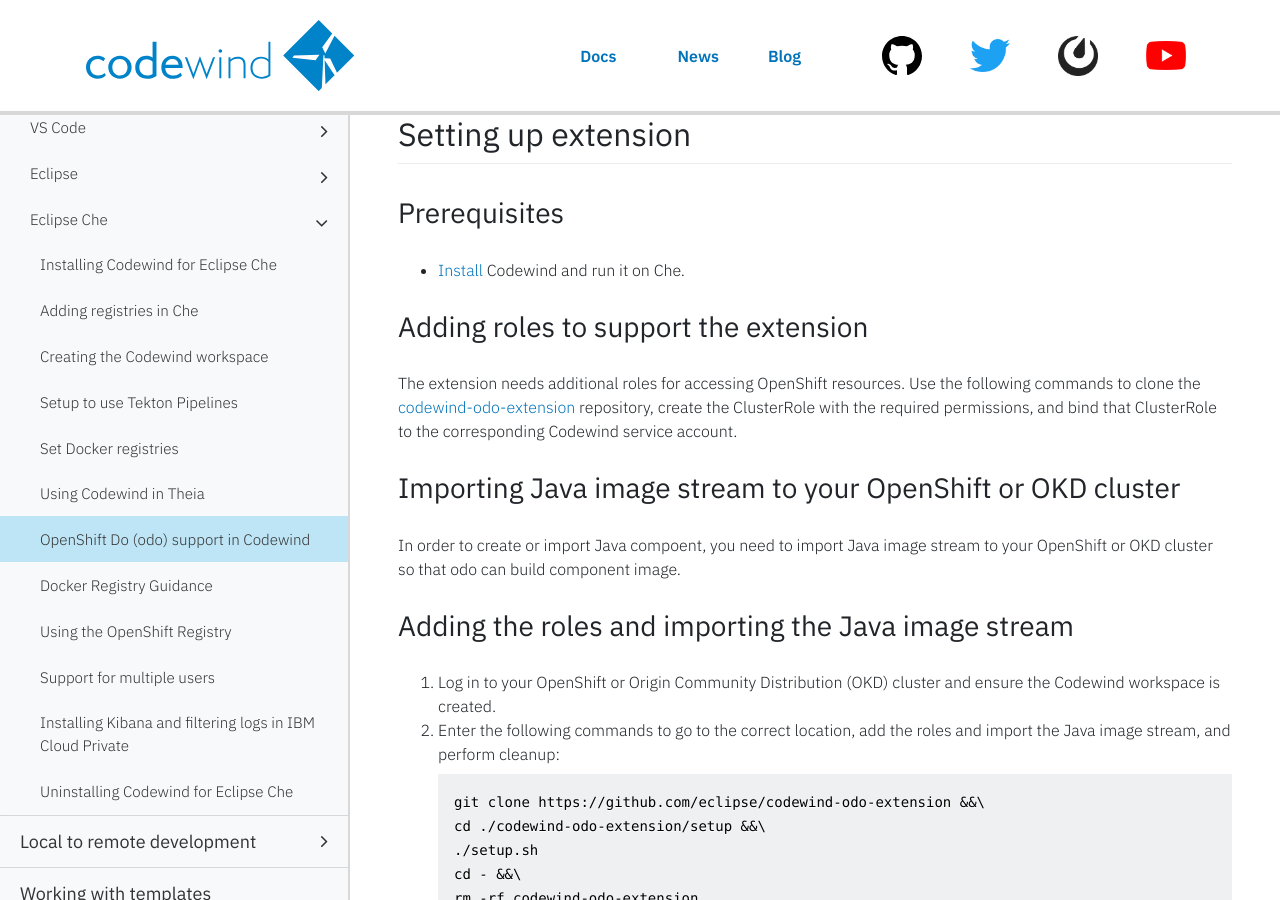
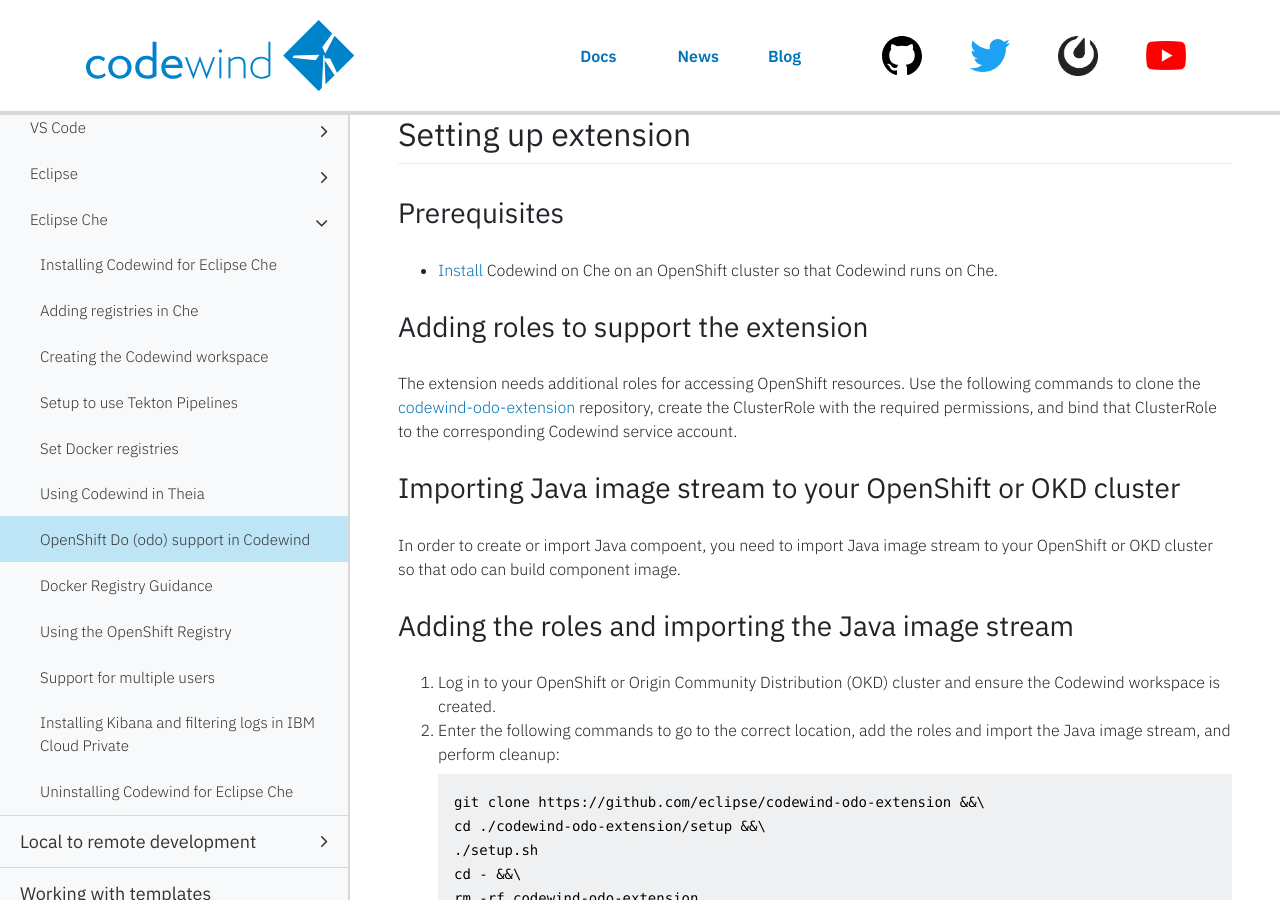
Before and after one commit to eclipse-archived/codewind-docs, a Jekyll site: the page built from docs/_documentations/mdt-che-odo-support.md, in a window 1280 px wide and 900 px high, scrolled down 542 px. Built offline with Jekyll 4.4.1, drawn with Linux system fonts in a browser that asks for light colours; nearby versions of some CDN libraries; comment, search, counter and statistics services are not loaded.

Commit message:
Adding more information
Signed-off-by: Sarah Ishida <sishida@us.ibm.com>

```diff
--- a/docs/_documentations/mdt-che-odo-support.md
+++ b/docs/_documentations/mdt-che-odo-support.md
@@ -25,7 +25,7 @@ The extension to Codewind provides support for [OpenShift Do (odo)](https://gith
 ## Setting up extension
 
 ### Prerequisites
-- [Install](mdt-che-installinfo.html) Codewind and run it on Che.
+- [Install](mdt-che-installinfo.html) Codewind on Che on an OpenShift cluster so that Codewind runs on Che.
 
 ### Adding roles to support the extension
 The extension needs additional roles for accessing OpenShift resources. Use the following commands to clone the [codewind-odo-extension](https://github.com/eclipse/codewind-odo-extension) repository, create the ClusterRole with the required permissions, and bind that ClusterRole to the corresponding Codewind service account.
```
